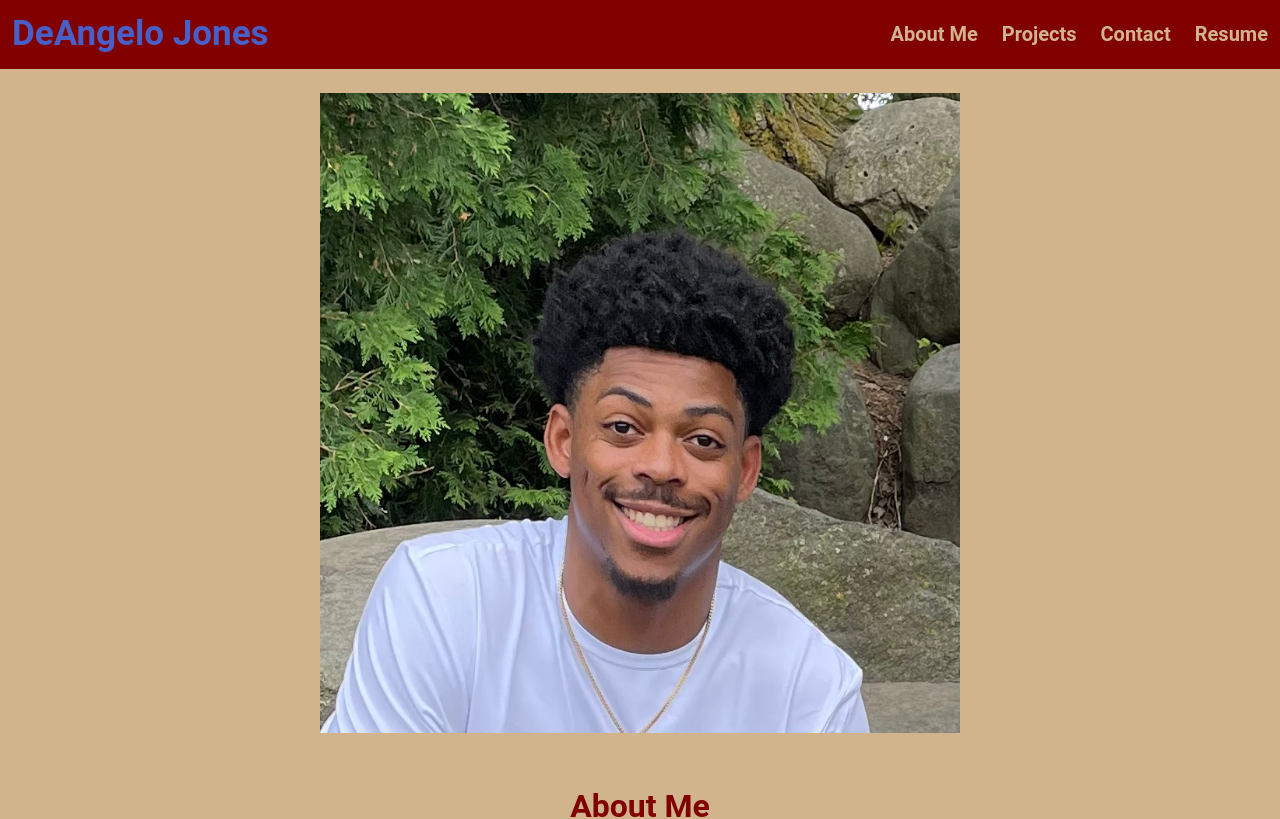
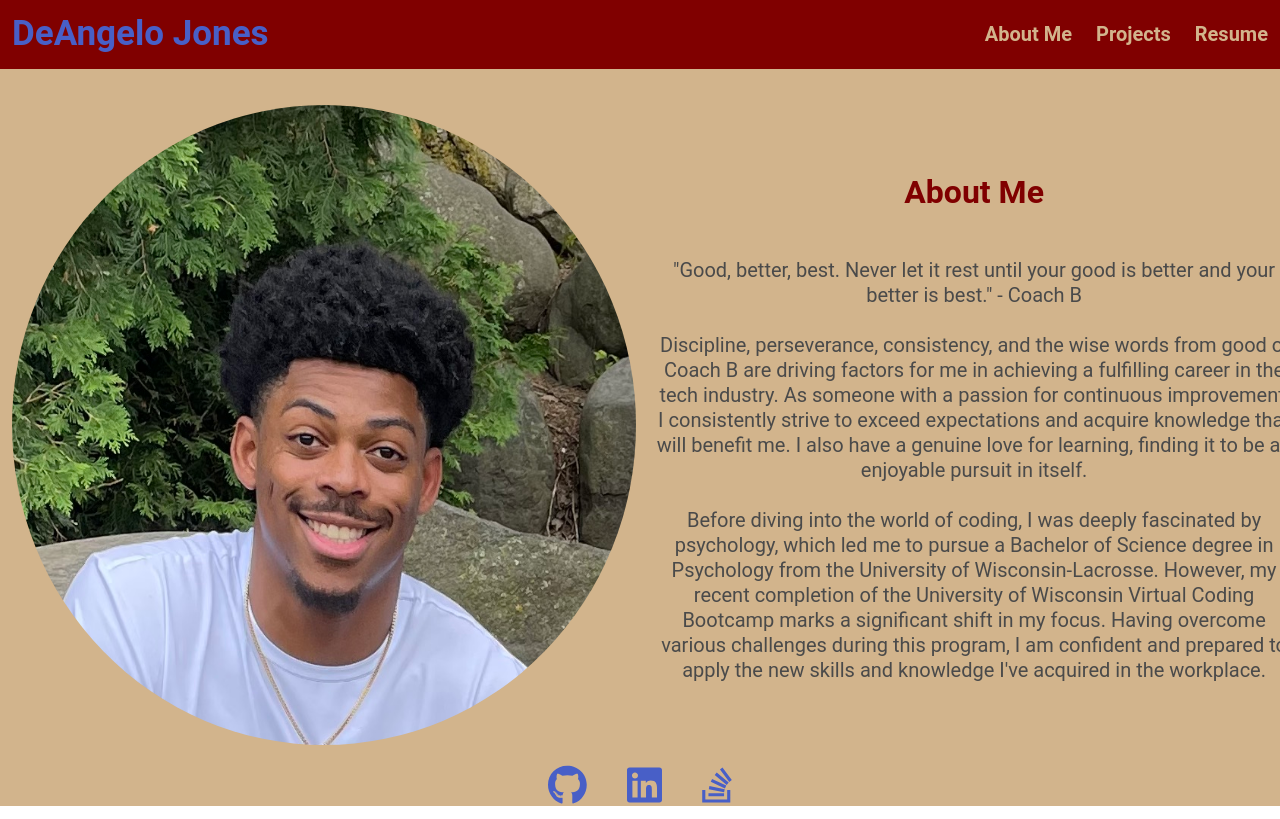
Before and after one commit to dtjones23/ReactFolio, a React (Vite) app: page / in a window 1280 px wide. Shown: the top 819 px of the page. Built offline with nearby package versions, Linux system fonts and the light colour scheme.

Commit message:
polished portfolio

```diff
--- a/rollup.config.js
+++ /dev/null
@@ -1,7 +0,0 @@
-import resolve from '@rollup/plugin-node-resolve';
-
-export default {
-  plugins: [
-    resolve(),
-  ],
-};
--- a/src/components/About.jsx
+++ b/src/components/About.jsx
@@ -1,19 +1,71 @@
-import React from 'react'
-import images from '../images/IMG_4826.jpeg'
-import '../index.css'
+import React from "react";
+import images from "../images/IMG_4826.jpeg";
+import "../index.css";
 
 export default function About() {
   return (
-    <div className = 'has-text-centered mp-6' style = {{backgroundColor: 'tan'}}>
-      <div className="columns is-centered is-vcentered">
-        <div className="column is-narrow">
-          <figure>
-          <img className="smaller-image" src={images} alt='placeholder'/>
-          </figure>
-          <h1 className = 'title mt-6' style = {{color: 'maroon'}}>About Me</h1>
-          <p className = 'subtitle mt-6 ' style={{textAlign: 'center', maxWidth: '400px', margin: 'auto'}}>I'm a recent graduate with a BS in psychology from the University of Wisconsin-Lacrosse. Currently I'm in pursuit to becoming a full-stack developer and am a part of the University of Wisconsin-Bootcamp program! </p>
+    <div
+      className="mp-6"
+      style={{
+        backgroundColor: "tan",
+        height: "84vh",
+        display: "flex",
+        justifyContent: "center",
+        alignItems: "center",
+        width: "auto",
+      }}
+    >
+      <div
+        className="columns"
+        style={{ display: "flex", alignItems: "center", textAlign: "center" }}
+      >
+        <figure className="ml-5">
+          <img
+            className="smaller-image is-vcentered"
+            style={{ borderRadius: "50%" }}
+            src={images}
+            alt="placeholder"
+          />
+        </figure>
+        <div style={{ marginLeft: "20px", width: "50%" }}>
+          <h1 className="title mb-6" style={{ color: "maroon" }}>
+            About Me
+          </h1>
+          <p className="subtitle mt-4" style={{ textAlign: "center" }}>
+            "Good, better, best. Never let it rest until your good is better and
+            your better is best." - Coach B <br />
+            <br />
+            Discipline, perseverance, consistency, and the wise words from good
+            ol Coach B are driving factors for me in achieving a fulfilling
+            career in the tech industry. As someone with a passion for
+            continuous improvement, I consistently strive to exceed expectations
+            and acquire knowledge that will benefit me. I also have a genuine
+            love for learning, finding it to be an enjoyable pursuit in itself.{" "}
+            <br />
+            <br />
+            Before diving into the world of coding, I was deeply fascinated by
+            psychology, which led me to pursue a Bachelor of Science degree in
+            Psychology from the University of Wisconsin-Lacrosse. However, my
+            recent completion of the University of Wisconsin Virtual Coding
+            Bootcamp marks a significant shift in my focus. Having overcome
+            various challenges during this program, I am confident and prepared
+            to apply the new skills and knowledge I've acquired in the
+            workplace. <br />
+          </p>
         </div>
       </div>
     </div>
-  )
+  );
 }
+{
+  /* <div className="columns is-centered is-vcentered">
+<div className="column is-narrow">
+  <figure>
+  <img className="smaller-image" src={images} alt='placeholder'/>
+  </figure>
+  <h1 className = 'title mt-6' style = {{color: 'maroon'}}>About Me</h1>
+  <p className = 'subtitle mt-6 ' style={{textAlign: 'center', maxWidth: '400px', margin: 'auto'}}>I'm a recent graduate with a BS in psychology from the University of Wisconsin-Lacrosse. Currently I'm in pursuit to becoming a full-stack developer and am a part of the University of Wisconsin-Bootcamp program! </p>
+</div>
+</div>
+</div> */
+}
--- a/src/components/Footer.jsx
+++ b/src/components/Footer.jsx
@@ -4,7 +4,7 @@ import { faGithub, faLinkedin, faStackOverflow } from '@fortawesome/free-brands-
 
 function Footer() {
   return (
-    <div className='subtitle has-text-centered mt-5 mb-0'>
+    <div className='subtitle has-text-centered'>
       <a href="https://github.com/dtjones23" target="_blank" rel="noopener noreferrer" style={{ margin: '0 20px' }}>
         <FontAwesomeIcon icon={faGithub} size="2x" />
       </a>
--- a/src/components/Header.jsx
+++ b/src/components/Header.jsx
@@ -3,7 +3,7 @@ import Navigation from './Navigation';
 import About from './About';
 import Project from './Project';
 import Resume from './Resume';
-import Contact from './Contact';
+// import Contact from './Contact';
 import '../index.css'
 
 function Header() {
@@ -21,8 +21,8 @@ function Header() {
       return <About />;
     } else if (page === 'Projects') {
       return <Project />;
-    } else if (page === 'Contact') {
-      return <Contact />;
+    // } else if (page === 'Contact') {
+    //   return <Contact />;
     } else if (page === 'Resume') {
       return <Resume />;
     }
--- a/src/components/Navigation.jsx
+++ b/src/components/Navigation.jsx
@@ -8,7 +8,7 @@ function Navigation({setPage}) {
         <div className="navbar-brand navbar-end">
           <div className="navbar-item " onClick={()=> setPage('About Me')}>About Me</div>
           <div className="navbar-item " onClick={() => setPage('Projects')}>Projects</div>
-          <div className="navbar-item " onClick={()=> setPage('Contact')}>Contact</div>
+          {/* <div className="navbar-item " onClick={()=> setPage('Contact')}>Contact</div> */}
           <div className="navbar-item " onClick={()=> setPage('Resume')}>Resume</div>
         </div>
       </nav>
--- a/src/components/ProjectInfo.jsx
+++ b/src/components/ProjectInfo.jsx
@@ -2,6 +2,14 @@
 export const projects = [
     {
         id: 1,
+        name: 'Spirit Labs 2.0',
+        description: 'The new and improved version of Spirit Labs! A React application that allows users to search for cocktail recipes and even make their own! Users can also create an account and save their favorite recipes to their profile.',
+        image: 'src/images/spiritlabs2.0.png',
+        live: ' https://spiritlabs.onrender.com/',
+        repo: 'https://github.com/DimtheQuiet21/SpiritLab2'
+    },
+    {
+        id: 2,
         name: 'NoSQL Social-Network-API',
         description: 'An API for a social network web application where users can share their thoughts, react to friends` thoughts, and create a friend list',
         image: 'https://github.com/dtjones23/ReactFolio/blob/main/src/images/nosql.social.png?raw=true',
@@ -9,7 +17,7 @@ export const projects = [
         repo: 'https://github.com/dtjones23/NoSQL-SocialNetworkAPI'
     },
     {
-        id: 2,
+        id: 3,
         name: 'Primary Games',
         description: 'A digital game-link center that grants users the ability to browse across video games. Users can search for games by name, genre, or platform. Users can also create an account and save games to their profile.',
         image: 'https://github.com/dtjones23/ReactFolio/blob/main/src/images/primarygames.png?raw=true',
@@ -17,7 +25,7 @@ export const projects = [
         repo: 'https://github.com/dtjones23/Primary-Games?tab=readme-ov-file'
     },
     {
-        id: 3,
+        id: 4,
         name: 'Code Quiz Game',
         description: 'A timed quiz on JavaScript fundamentals that stores high scores',
         image: 'https://github.com/dtjones23/ReactFolio/blob/main/src/images/code.quiz.png?raw=true',
@@ -25,16 +33,8 @@ export const projects = [
         repo: 'https://github.com/dtjones23/Code-Quiz-Repo?tab=readme-ov-file'
     },
     {
-        id: 4,
-        name: 'SQL Business Tracker',
-        description: 'A command-line application that allows the user to view and manage departments, roles, and employees in a company',
-        image: 'https://github.com/dtjones23/ReactFolio/blob/main/src/images/sqlbusinesstrack.png?raw=true',
-        live: '',
-        repo: 'https://github.com/dtjones23/SQL-Business-Tracker'
-    },
-    {
         id: 5,
-        name: 'Spirit Labs',
+        name: 'Spirit Labs 1.0',
         description: 'Spirit Labs is a cocktail search tool for finding the perfect drink for your taste buds',
         image: 'https://github.com/dtjones23/spirit-labs/blob/main/assets/images/sl-screenshot.png?raw=true',
         live: 'https://abealberts.github.io/spirit-labs/',
--- a/src/components/Resume.jsx
+++ b/src/components/Resume.jsx
@@ -4,26 +4,64 @@ import '../index.css'
 export default function Resume() {
   return (
     <div>
-        <div className ='title has-text-centered'>
-                <h1 className='title has-text-centered mt-6' style={{ color: 'maroon' }}>Resume</h1>
-                <h3 className='mb-4'>Current Student in Full Stack Development</h3>
-                <a href="" className='mt-6'>Click here to view my Resume!</a>
-                <h1 className='title has-text-centered mt-6 mb-4' style={{ color: 'maroon' }}>Skills</h1>
-                <ul className='subtitle has-text-left ml-6 mt-4'> <h2 className = 'title' style={{ color: 'maroon' }}>FrontEnd:</h2> <br />
-                    <li>HTML</li>
-                    <li>CSS</li>
-                    <li>JavaScript</li>
-                    <li>Bulma</li>
-                    <li>React</li>
-                </ul>
-                <ul className='subtitle has-text-left ml-6 mt-4'> <h2 className = 'title' style={{ color: 'maroon' }}>BackEnd:</h2> <br />
-                    <li>API</li>
-                    <li>Node.js</li>
-                    <li>Express</li>
-                    <li>SQL</li>
-                </ul>
+    <div className='title has-text-centered'>
+        <h1 className='title has-text-centered mt-6' style={{ color: 'maroon' }}>Resume</h1>
+        <a href="https://docs.google.com/document/d/1xz5MWWkAytk1xtcgEfLj0Pt_sGCe0rsyjva_7GW9RYk/edit?usp=sharing" target="_blank" rel="noopener noreferrer" className='mt-6'>Click here to view my Resume!</a>
+        <h1 className='title has-text-centered mt-6 mb-4' style={{ color: 'maroon' }}>Personal Skill Ratings</h1>
 
-        </div>
+        {/* <!-- FrontEnd Skills --> */}
+        <ul className='subtitle has-text-left ml-6 mt-4' style={{width:"50%", textAlign: "center"}}>
+            <h2 className='title' style={{ color: 'maroon' }}>FrontEnd:</h2>
+            <br />
+            <li>HTML <div className="progress">
+                    <div className="progress-bar" style={{width: "95%"}}></div>
+                </div>
+            </li>
+            <li>CSS <div className="progress">
+                    <div className="progress-bar" style={{width: "85%"}}></div>
+                </div>
+            </li>
+            <li>JavaScript <div className="progress">
+                    <div className="progress-bar" style={{width: "75%"}}></div>
+                </div>
+            </li>
+            {/* <li>Bulma <div className="progress">
+                    <div className="progress-bar" style={{width: "90%"}}></div>
+                </div>
+            </li> */}
+            <li>React <div className="progress">
+                    <div className="progress-bar" style={{width: "75%"}}></div>
+                </div>
+            </li>
+        </ul>
+
+        {/* <!-- BackEnd Skills --> */}
+        <ul className='subtitle has-text-left ml-6 mt-4' style={{width:"50%", textAlign: "center"}}>
+            <h2 className='title' style={{ color: 'maroon' }}>BackEnd:</h2>
+            <br />
+            <li>API <div className="progress">
+                    <div className="progress-bar" style={{width: "90%"}}></div>
+                </div>
+            </li>
+            <li>Node.js <div className="progress">
+                    <div className="progress-bar" style={{width: "80%"}}></div>
+                </div>
+            </li>
+            <li>Express <div className="progress">
+                    <div className="progress-bar" style={{width: "65%"}}></div>
+                </div>
+            </li>
+            <li>MySQL <div className="progress">
+                    <div className="progress-bar" style={{width: "65%"}}></div>
+                </div>
+            </li>
+            <li>NoSQL <div className="progress">
+                    <div className="progress-bar" style={{width: "75%"}}></div>
+                </div>
+            </li>
+        </ul>
     </div>
+</div>
+
   )
 }
--- a/src/index.css
+++ b/src/index.css
@@ -2,12 +2,14 @@
 * {
     margin: 0;
     padding: 0;
+    width: auto;
 }
 
 body {
     font-family: 'Roboto', sans-serif;
     background-color: tan;
     font-size: 18px;
+    height: 100%;
 }
 
 nav.navbar {
@@ -45,3 +47,16 @@ div.navbar-item:hover {
 h1 {
     color: maroon;
 }
+
+.progress {
+    height: 20px;
+    background-color: #f5f5f5;
+    border-radius: 5px;
+    margin-bottom: 10px;
+}
+
+.progress-bar {
+    background-color: maroon;
+    border-radius: 5px;
+    height: 100%;
+}
```
Also changed, not shown: src/components/Contact.jsx (+74 -74 lines), src/images/spiritlabs2.0.png (added).
